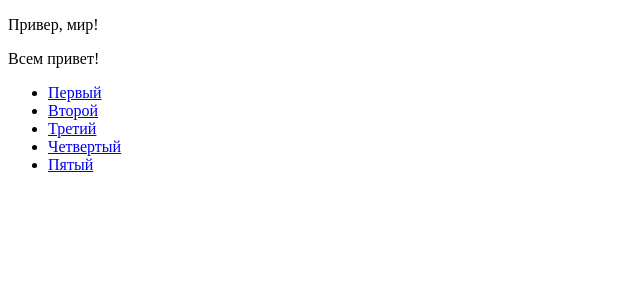
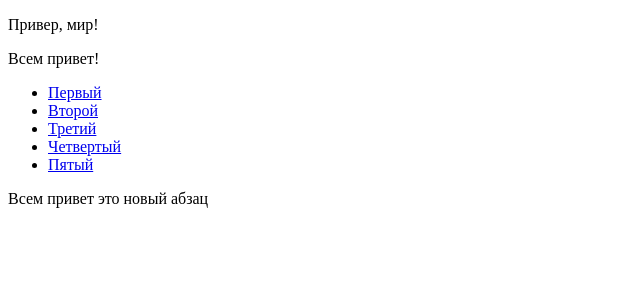
Before and after one commit to Saturn711/new.site, a PHP site: page / in a window 1280 px wide. Shown: the top 300 px of the page, without its empty margins (0-640 px from the left). Run offline with PHP 8.4, Linux system fonts and the light colour scheme.

Commit message:
add files

```diff
--- a/index.php
+++ b/index.php
@@ -20,5 +20,8 @@
 			<li><a href="#">Пятый</a></li>
 		</ul>
 	</div>
+	<div>
+		<p>Всем привет это новый абзац</p>
+	</div>
 </body>
 </html>
```
